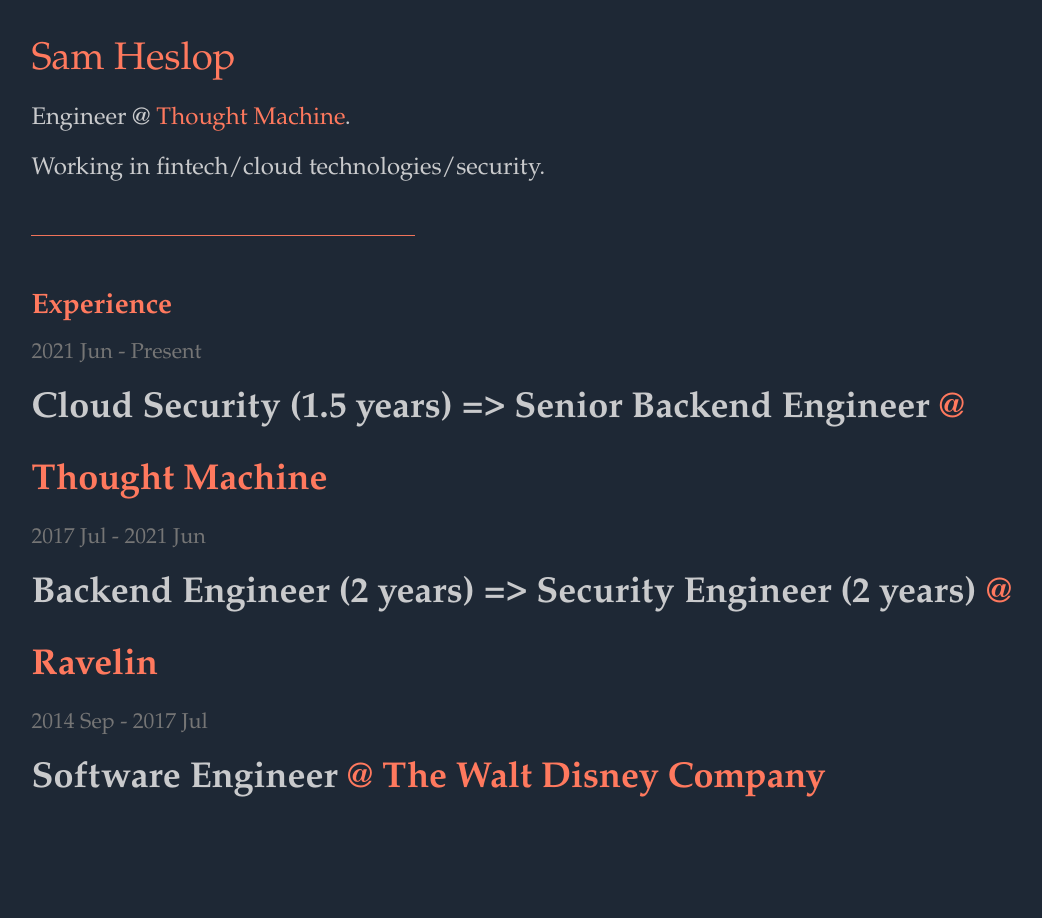
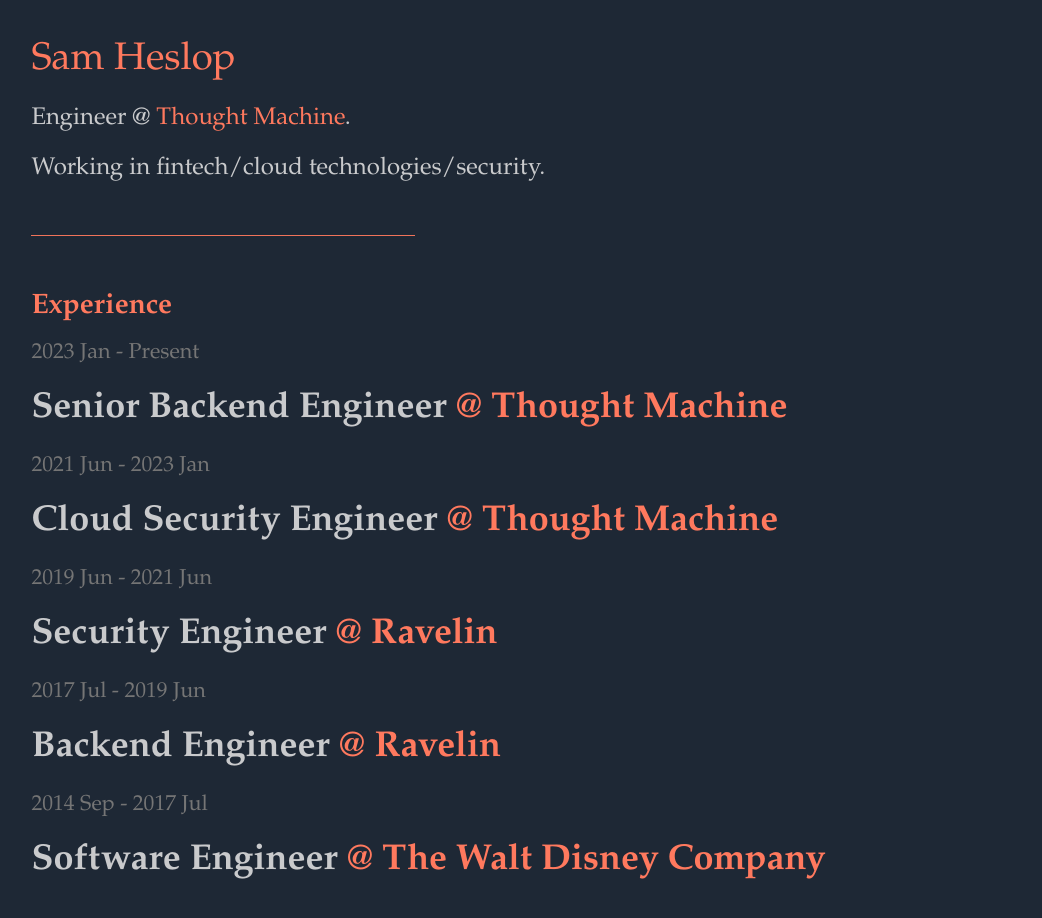
Before and after one commit to sHesl/sHesl.github.io, a website: page index.html in a window 1280 px wide. Shown: the whole page, without its empty margins (71-1113 px from the left). Before the commit the page ends 841 px from the top, so only its background shows below. Drawn offline with Linux system fonts and the light colour scheme.

Commit message:
rejig exp

```diff
--- a/index.html
+++ b/index.html
@@ -14,16 +14,30 @@
     <div class="divider"></div>
     <h3 style="margin:20px 0px 5px !important;">Experience</h3>
     <div class="flex-column">
-      <span class="cv-date">2021 Jun - Present</span>
+      <span class="cv-date">2023 Jan - Present </span>
       <span class="cv-role">
-        <b>Cloud Security (1.5 years) => Senior Backend Engineer</b>
+        <b>Senior Backend Engineer</b>
         <b style="color:#FF795E;"> @ Thought Machine</b>
       </span>
     </div>
     <div class="flex-column">
-      <span class="cv-date">2017 Jul - 2021 Jun</span>
+      <span class="cv-date">2021 Jun - 2023 Jan</span>
       <span class="cv-role">
-        <b>Backend Engineer (2 years) => Security Engineer (2 years)</b>
+        <b>Cloud Security Engineer</b>
+        <b style="color:#FF795E;"> @ Thought Machine</b>
+      </span>
+    </div>
+    <div class="flex-column">
+      <span class="cv-date">2019 Jun - 2021 Jun</span>
+      <span class="cv-role">
+        <b>Security Engineer</b>
+        <b style="color:#FF795E;"> @ Ravelin</b>
+      </span>
+    </div>
+    <div class="flex-column">
+      <span class="cv-date">2017 Jul - 2019 Jun</span>
+      <span class="cv-role">
+        <b>Backend Engineer</b>
         <b style="color:#FF795E;"> @ Ravelin</b>
       </span>
     </div>
```
